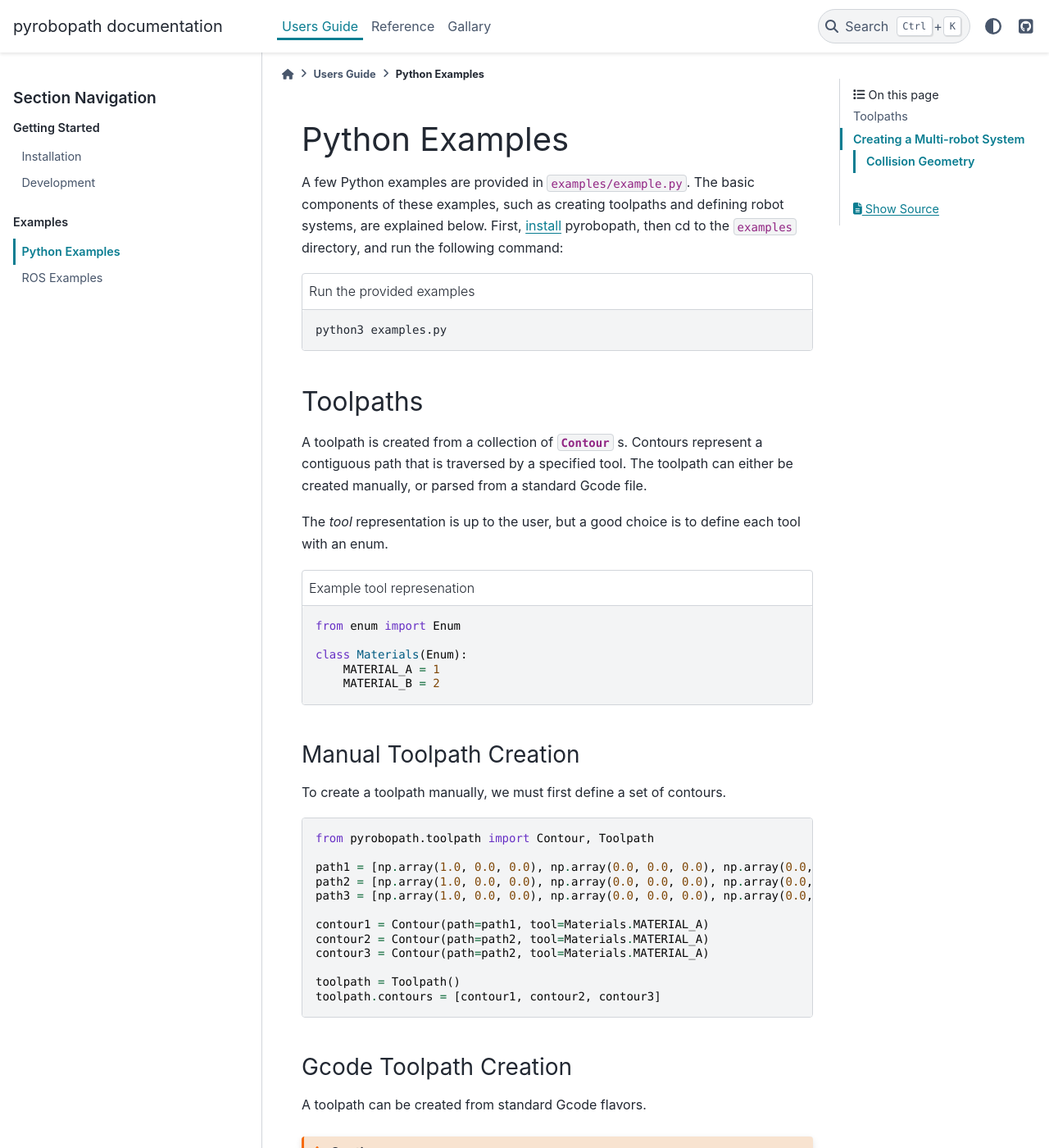
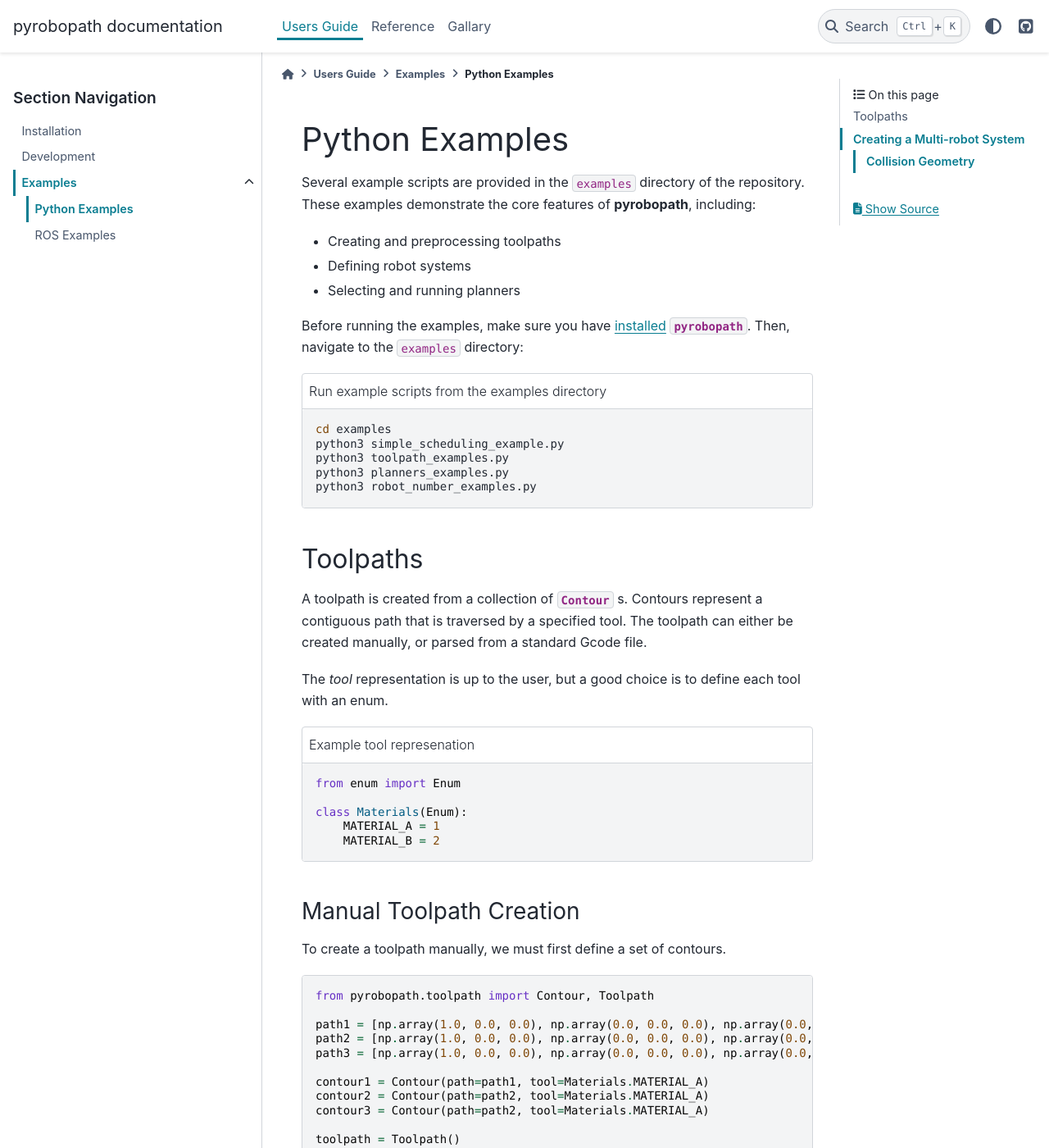
Before and after one commit to alexarbogast/pyrobopath, a Sphinx documentation site: the page built from docs/users/examples/python_examples.rst, in a window 1280 px wide and 1400 px high. Shown: the whole window at 82% size. Built offline with Sphinx 7.4.7 and the PyData theme 0.15.4, drawn with Linux system fonts in a browser that asks for light colours; the version number could not be read and is left out; some of the changed text lies outside the part shown.

Commit message:
add sphinx-design and fix examples (docs)

```diff
--- a/docs/conf.py
+++ b/docs/conf.py
@@ -48,6 +48,7 @@ extensions = [
     "sphinx.ext.intersphinx",
     "sphinx.ext.napoleon",
     "sphinx_copybutton",
+    "sphinx_design",
 ]
 
 # Add any paths that contain templates here, relative to this directory.
--- a/docs/users/examples/python_examples.rst
+++ b/docs/users/examples/python_examples.rst
@@ -1,18 +1,28 @@
 .. _python_examples:
 
-===============
 Python Examples
 ===============
 
-A few Python examples are provided in :file:`examples/example.py`. The basic
-components of these examples, such as creating toolpaths and defining robot
-systems, are explained below. First, :ref:`install <installation>` pyrobopath,
-then cd to the :file:`examples` directory, and run the following command:
+Several example scripts are provided in the :file:`examples` directory of the
+repository. These examples demonstrate the core features of **pyrobopath**,
+including:
+
+- Creating and preprocessing toolpaths
+- Defining robot systems
+- Selecting and running planners
+
+Before running the examples, make sure you have :ref:`installed <installation>`
+:mod:`pyrobopath`. Then, navigate to the :file:`examples` directory:
 
 .. code-block:: sh
-  :caption: Run the provided examples
+  :caption: Run example scripts from the examples directory
 
-  python3 examples.py
+  cd examples
+  python3 simple_scheduling_example.py
+  python3 toolpath_examples.py
+  python3 planners_examples.py
+  python3 robot_number_examples.py
+
 
 Toolpaths
 ---------
--- a/docs/users/examples/ros_examples.rst
+++ b/docs/users/examples/ros_examples.rst
@@ -1,6 +1,5 @@
 .. _ros_examples:
 
-============
 ROS Examples
 ============
 
--- a/pyproject.toml
+++ b/pyproject.toml
@@ -45,6 +45,7 @@ docs = [
   "sphinx>=3.1",
   "pydata-sphinx-theme",
   "sphinx-copybutton",
+  "sphinx-design",
 ]
 
 [project.urls]
```
Also changed, not shown: other parts of docs/users/examples/python_examples.rst (+1 -1 lines), docs/index.rst (+7 -4 lines), docs/users/examples/index.rst (added, +11 -0 lines), docs/users/index.rst (+17 -8 lines).
